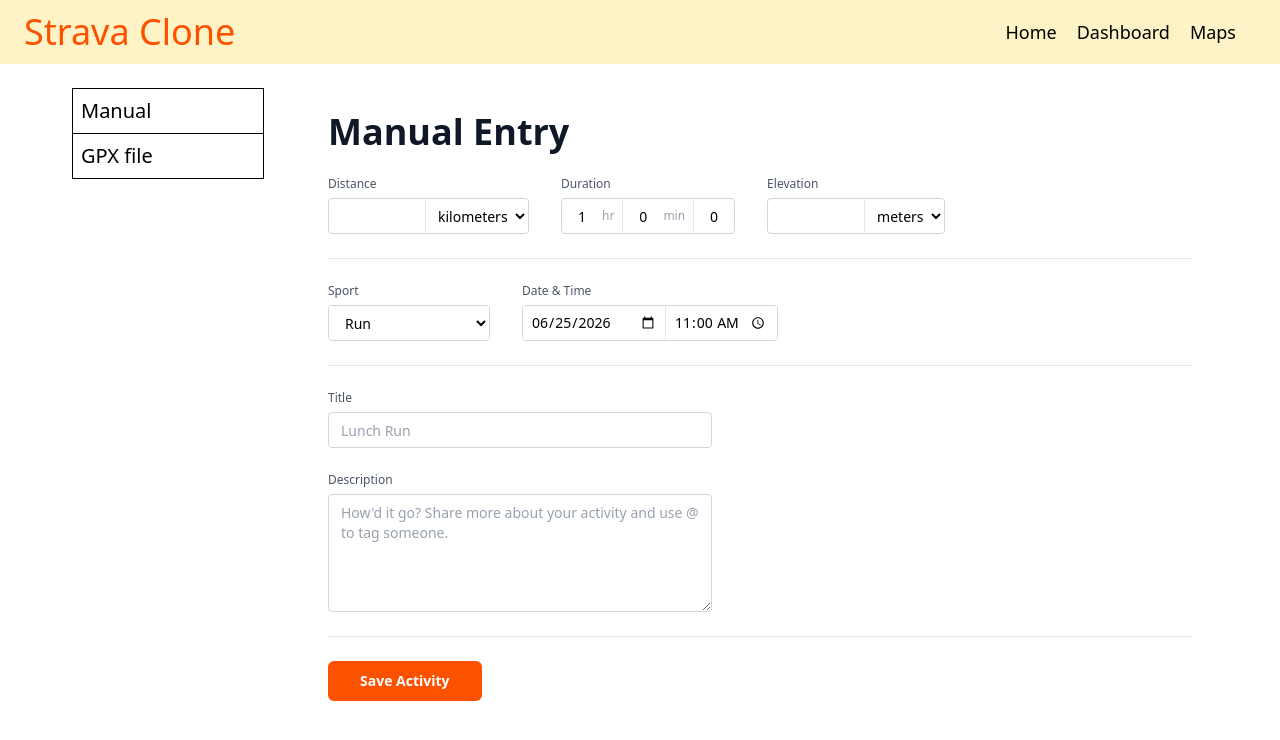
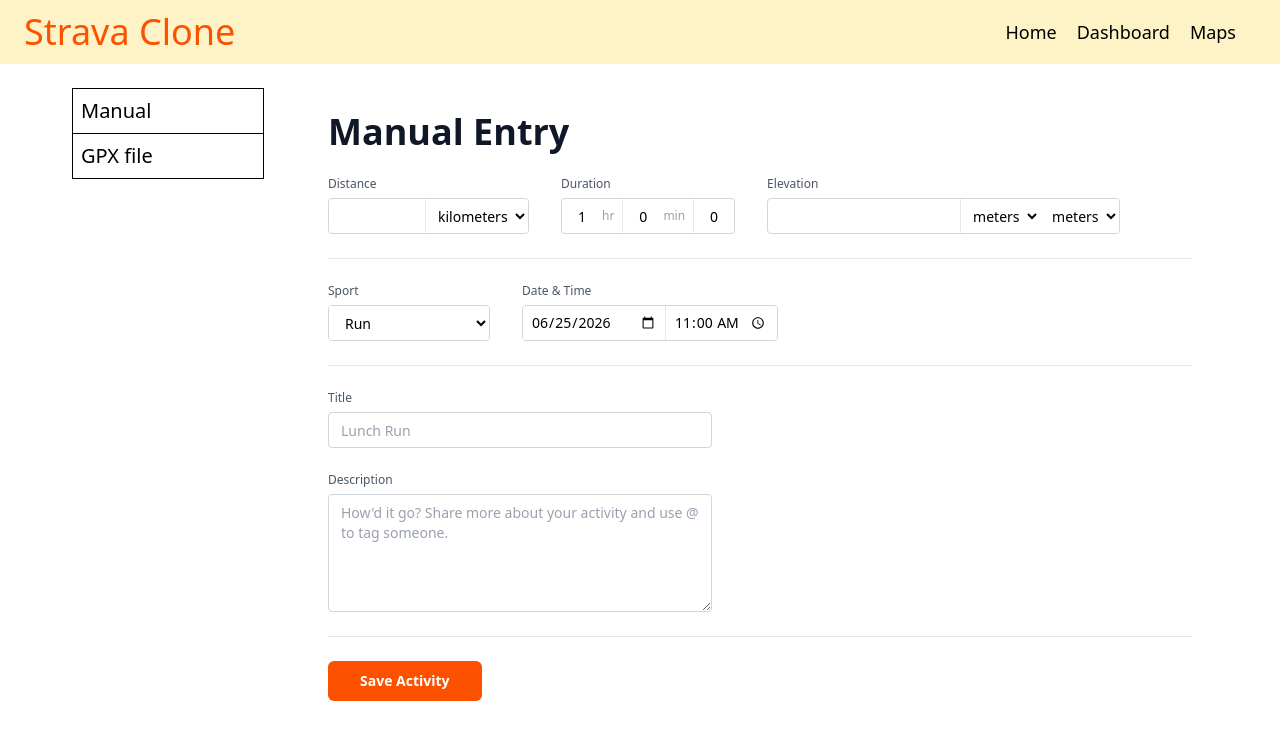
Before and after one commit to redstonenight347-oss/Strava-clone-app, a Next.js app in the folder apps/web/: page /upload/manual in a window 1280 px wide. Shown: the top 740 px of the page. Built offline with nearby package versions, Linux system fonts and the light colour scheme.

Commit message:
fix bugs

```diff
--- a/apps/web/app/api/activities/route.ts
+++ b/apps/web/app/api/activities/route.ts
@@ -3,7 +3,7 @@
 import { CreateActivitySchema, MetaDataSchema } from "@repo/validation"
 import { auth } from "@/lib/auth"
 import { headers } from "next/headers"
-import { toMeters, durationToSeconds, toElevationMeters } from "@/lib/utils/units"
+import { toMeters, durationToSeconds, toElevationMeters, toTimestamp } from "@/lib/utils/units"
 
 export async function GET(req: NextRequest) {
   try {
@@ -52,11 +52,11 @@
       type: DataSuccess.data.type,
       title: DataSuccess.data.title,
       description: DataSuccess.data.description,
-      date: DataSuccess.data.date,
-      time: DataSuccess.data.time,
       distance: toMeters(DataSuccess.data.distance, MetaDataSuccess.data.distanceUnit),
       duration: durationToSeconds(DataSuccess.data.duration),
-      elevation: toElevationMeters(DataSuccess.data.elev, MetaDataSuccess.data.elevUnit),
+      elevationGain: toElevationMeters(DataSuccess.data.elevGain, MetaDataSuccess.data.elevUnitGain),
+      elevationLoss: toElevationMeters(DataSuccess.data.elevLoss, MetaDataSuccess.data.elevUnitLoss),
+      createdAt: toTimestamp(DataSuccess.data.date, DataSuccess.data.time)
     }
 
     await CreateActivity(dbPayload)
--- a/apps/web/app/api/activities/upload/route.ts
+++ b/apps/web/app/api/activities/upload/route.ts
@@ -43,11 +43,10 @@
       duration: stats.totalDurationSeconds,
       elevationGain: stats.elevationGainMeters,
       elevationLoss: stats.elevationLossMeters,
-      date: (stats.startTime ?? new Date()).toISOString().split("T")[0],
-      time: (stats.startTime ?? new Date()).toISOString().split("T")[1].slice(0, 8),
+      maxSpeedMps: stats.maxSpeedMps,
       encodedPolyline,
-      avgSpeedMps: stats.avgSpeedMps,
-      maxSpeedMps: stats.maxSpeedMps,
+      startTime: (stats.startTime ?? new Date()),
+      endTime: (stats.endTime?? new Date()),
     })
 
     await CreateActivityStreams({
--- a/apps/web/app/upload/manual/page.tsx
+++ b/apps/web/app/upload/manual/page.tsx
@@ -12,7 +12,8 @@
   const [data, setData] = useState({
     distance: 0,
     duration: { hr: 1, min: 0, sec: 0 },
-    elev: 0,
+    elevGain: 0,
+    elevLoss: 0,
     type: "Run",
     date: new Date().toISOString().slice(0, 10),
     time: "11:00",
@@ -25,10 +26,13 @@
 
   const [metaData, setMetaData] = useState<{
     distanceUnit: "kilometers" | "miles"
-    elevUnit: "meters" | "feet"
+    elevUnitGain: "meters" | "feet"
+    elevUnitLoss: "meters" | "feet"
+
   }>({
     distanceUnit: "kilometers",
-    elevUnit: "meters",
+    elevUnitGain: "meters",
+    elevUnitLoss: "meters",
   })
 
   const updateField = (field: string, value: unknown) =>
@@ -141,17 +145,33 @@
             <label className="text-xs text-gray-600">Elevation</label>
             <div className="flex items-center border border-gray-300 rounded bg-white overflow-hidden h-9">
               <input
-                id="elevation"
+                id="elevationLoss"
                 type="number"
                 min={0}
-                value={data.elev || ""}
-                onChange={e => updateField("elev", parseFloat(e.target.value))}
+                value={data.elevGain || ""}
+                onChange={e => updateField("elevGain", parseFloat(e.target.value))}
+                className="w-24 px-2 h-full text-sm outline-none text-right [appearance:textfield] [&::-webkit-inner-spin-button]:appearance-none [&::-webkit-outer-spin-button]:appearance-none"
+              />
+              <input
+                id="elevationLoss"
+                type="number"
+                min={0}
+                value={data.elevLoss || ""}
+                onChange={e => updateField("elevLoss", parseFloat(e.target.value))}
                 className="w-24 px-2 h-full text-sm outline-none text-right [appearance:textfield] [&::-webkit-inner-spin-button]:appearance-none [&::-webkit-outer-spin-button]:appearance-none"
               />
               <div className="h-full w-px bg-gray-200" />
               <select
-                value={metaData.elevUnit}
-                onChange={e => updateMetaData("elevUnit", e.target.value)}
+                value={metaData.elevUnitGain}
+                onChange={e => updateMetaData("elevUnitGain", e.target.value)}
+                className="h-full px-2 pr-1 text-sm bg-white outline-none cursor-pointer"
+              >
+                <option value="meters">meters</option>
+                <option value="feet">feet</option>
+              </select>
+              <select
+                value={metaData.elevUnitLoss}
+                onChange={e => updateMetaData("elevUnitLoss", e.target.value)}
                 className="h-full px-2 pr-1 text-sm bg-white outline-none cursor-pointer"
               >
                 <option value="meters">meters</option>
--- a/apps/web/components/ActivityCard.tsx
+++ b/apps/web/components/ActivityCard.tsx
@@ -1,8 +1,8 @@
-import { ActivityType } from "@repo/types"
+import { ActivityCardType } from "@repo/types"
 import Image from "next/image"
 
 type ActivityProp = {
-  activities: ActivityType,
+  activities: ActivityCardType,
 }
 
 export default function ActivityCard({ activities }: ActivityProp) {
--- a/apps/web/components/ActivityFeed.tsx
+++ b/apps/web/components/ActivityFeed.tsx
@@ -1,11 +1,11 @@
 "use client"
 
-import { ActivityType } from "@repo/types"
+import { ActivityCardType } from "@repo/types"
 import { useEffect, useRef, useState } from "react"
 import ActivityCard from "./ActivityCard"
 
 export default function ActivityFeed({ initialActivities, userId }: {
-  initialActivities: ActivityType[],
+  initialActivities: ActivityCardType[],
   userId: string | undefined }) {
   const [activities, setActivities] = useState(initialActivities)
   const [page, setPage] = useState(1)
@@ -33,7 +33,7 @@
   async function fetchMore() {
     setLoading(true)
     const res = await fetch(`/api/activities?userId=${userId}&page=${page}&limit=5`)
-    const data: ActivityType[] = await res.json()
+    const data: ActivityCardType[] = await res.json()
 
     if (data.length === 0) {
       setHasMore(false)
--- a/apps/web/lib/utils/units.ts
+++ b/apps/web/lib/utils/units.ts
@@ -23,3 +23,9 @@
 
 export const toElevationMeters = (value: number, unit: "meters" | "feet"): number =>
   unit === "meters" ? Math.round(value) : feetToMeters(value)
+
+
+// Timestamp -> Date from separate date and time strings
+
+export const toTimestamp = (date: string, time: string): Date =>
+  new Date(`${date}T${time}:00`)
--- a/packages/db/src/queries/activities.ts
+++ b/packages/db/src/queries/activities.ts
@@ -3,19 +3,33 @@
 import { activities } from "../schema"
 
 type CreateActivityInput = {
-  type: string
-  title: string
-  description: string
-  date: string
-  time: string
-  distance: number
-  duration: number
-  elevation: number
+  userId: string,
+  type: string,
+  title: string,
+  description: string,
+  distance: number,
+  duration: number,
+  elevationGain: number,
+  elevationLoss: number,
+  startTime?: Date,
+  endTime?: Date,
 }
 
 export async function getActivitiesByUser(userId: any, limit = 5, offset = 0) {
   const UserActivities = await db
-    .select()
+    .select({
+      activityId: activities.activityId,
+      userId: activities.userId,
+      type: activities.type,
+      title: activities.type,
+      description: activities.description,
+      distance: activities.distance,
+      duration: activities.duration,
+      encodedPolyline: activities.encodedPolyline,
+      elevationGain: activities.elevationGain,
+      elevationLoss: activities.elevationLoss,
+      createdAt: activities.createdAt,
+    })
     .from(activities)
     .where(eq(activities.userId, userId))
     .limit(limit)
--- a/packages/db/src/queries/uploads.ts
+++ b/packages/db/src/queries/uploads.ts
@@ -11,11 +11,10 @@
   duration: number,          // seconds
   elevationGain: number,     // metres (renamed from "elevation")
   elevationLoss: number,     // metres
-  date: string,              // "2024-01-15"
-  time: string,              // "08:30:00"
   encodedPolyline: string,
-  avgSpeedMps: number,
   maxSpeedMps: number,
+  startTime: Date,
+  endTime: Date,
 }
 
 type CreateActivityStreamsInput = {
@@ -36,11 +35,10 @@
       duration: data.duration,
       elevationGain: data.elevationGain,
       elevationLoss: data.elevationLoss,
-      date: data.date,
-      time: data.time,
       encodedPolyline: data.encodedPolyline,
-      avgSpeedMps: data.avgSpeedMps,
       maxSpeedMps: data.maxSpeedMps,
+      startTime: data.startTime,
+      endTime: data.endTime,
     })
     .returning({ activityId: activities.activityId })
 
--- a/packages/db/src/schema.ts
+++ b/packages/db/src/schema.ts
@@ -10,12 +10,11 @@
   distance: integer("distance").notNull(),
   duration: integer("duration").notNull(),
   encodedPolyline: text("encoded_polyline"),
-  avgSpeedMps: real("avg_speed_mps"),
   maxSpeedMps: real("max_speed_mps"),
   elevationGain: integer("elevation_gain"),
   elevationLoss: integer("elevation_loss"),
-  date: date("date").notNull(),
-  time: time("time").notNull(),
+  startTime: timestamp("start_time"),
+  endTime: timestamp("end_time"),
   createdAt: timestamp("created_at").defaultNow()
 })
 
--- a/packages/validation/src/zodSchema.ts
+++ b/packages/validation/src/zodSchema.ts
@@ -7,7 +7,8 @@
     min: z.number().int().min(0).max(59),
     sec: z.number().int().min(0).max(59),
   }),
-  elev: z.number().nonnegative(),
+  elevGain: z.number().nonnegative(),
+  elevLoss: z.number().nonnegative(),
   type: z.enum(["Run", "Ride", "Swim", "Walk", "Hike", "Other"]),
   date: z.iso.date(),
   time: z.string().regex(/^\d{2}:\d{2}$/),
@@ -17,8 +18,9 @@
 
 export const MetaDataSchema = z.object({
   distanceUnit: z.enum(["kilometers", "miles"]),
-  elevUnit: z.enum(["meters", "feet"])
+  elevUnitGain: z.enum(["meters", "feet"]),
+  elevUnitLoss: z.enum(["meters", "feet"]),
 })
 
-export type CreateActivityType = z.infer<typeof CreateActivitySchema>
+export type CreateActivityCardType = z.infer<typeof CreateActivitySchema>
 export type MetaDataType = z.infer<typeof MetaDataSchema>
```
Also changed, not shown: packages/gpx/src/stats.ts (+0 -9 lines), packages/types/src/activity.ts (+13 -9 lines), 1 other file (tests, documents, lock files or other folders).
